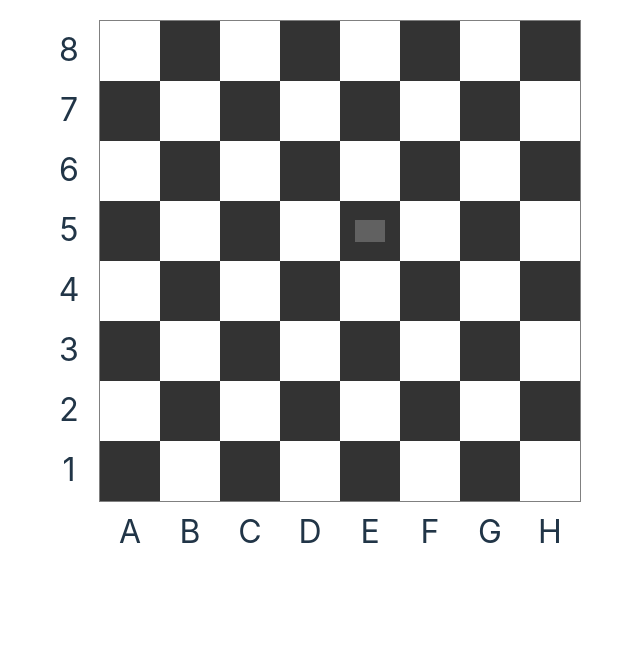
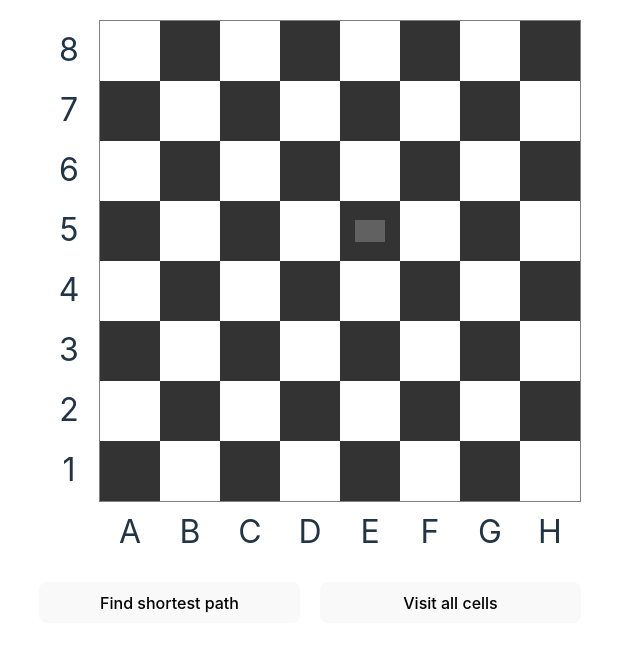
Before and after one commit to Mclilzee/knight-travails-react, a React (Vite) app: page / in a window 1280 px wide. Shown: the top 652 px of the page, without its empty margins (330-970 px from the left). Built offline with nearby package versions, Linux system fonts and the light colour scheme; grey boxes are pictures that could not be loaded.

Commit message:
Update styling for board and controls

```diff
--- a/src/main/App.tsx
+++ b/src/main/App.tsx
@@ -23,7 +23,13 @@ function App() {
   }
 
   return (
-    <ChessBoard board={board} moveKnight={moveKnight} selectCell={selectCell} />
+    <div className="root">
+      <ChessBoard board={board} moveKnight={moveKnight} selectCell={selectCell} />
+      <div className="controls-container">
+        <button>Find shortest path</button>
+        <button>Visit all cells</button>
+      </div>
+    </div>
   )
 }
 
--- a/src/main/index.css
+++ b/src/main/index.css
@@ -14,11 +14,22 @@
   -webkit-text-size-adjust: 100%;
 }
 
+.root {
+  display: grid;
+  gap: 20px;
+}
+
+.controls-container {
+  display: flex;
+  gap: 20px;
+}
+
 a {
   font-weight: 500;
   color: #646cff;
   text-decoration: inherit;
 }
+
 a:hover {
   color: #535bf2;
 }
@@ -30,25 +41,23 @@ body {
   padding-top: 20px;
 }
 
-h1 {
-  font-size: 3.2em;
-  line-height: 1.1;
-}
-
 button {
+  flex: 1;
   border-radius: 8px;
   border: 1px solid transparent;
   padding: 0.6em 1.2em;
-  font-size: 1em;
+  font-size: min(1em, 5vw, 4vh);
   font-weight: 500;
   font-family: inherit;
   background-color: #1a1a1a;
   cursor: pointer;
   transition: border-color 0.25s;
 }
+
 button:hover {
   border-color: #646cff;
 }
+
 button:focus,
 button:focus-visible {
   outline: 4px auto -webkit-focus-ring-color;
@@ -66,3 +75,23 @@ button:focus-visible {
     background-color: #f9f9f9;
   }
 }
+
+@media only screen and (max-width: 400px) {
+  .controls-container {
+    flex-direction: column;
+  }
+}
+
+@media only screen and (max-height: 460px) {
+  .root {
+    grid-template-columns: auto auto;
+  }
+
+  .controls-container {
+    flex-direction: column;
+  }
+
+  button {
+    font-size: 2vw;
+  }
+}
```
